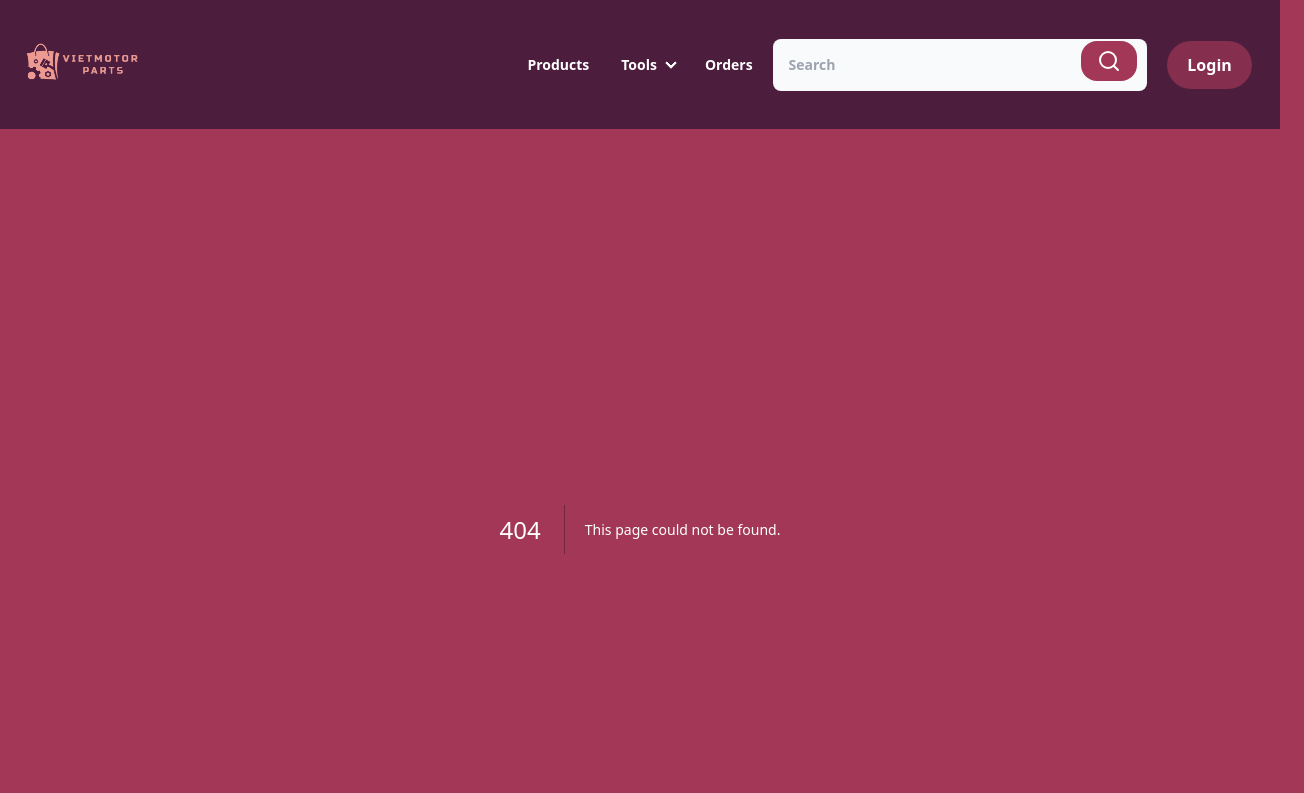
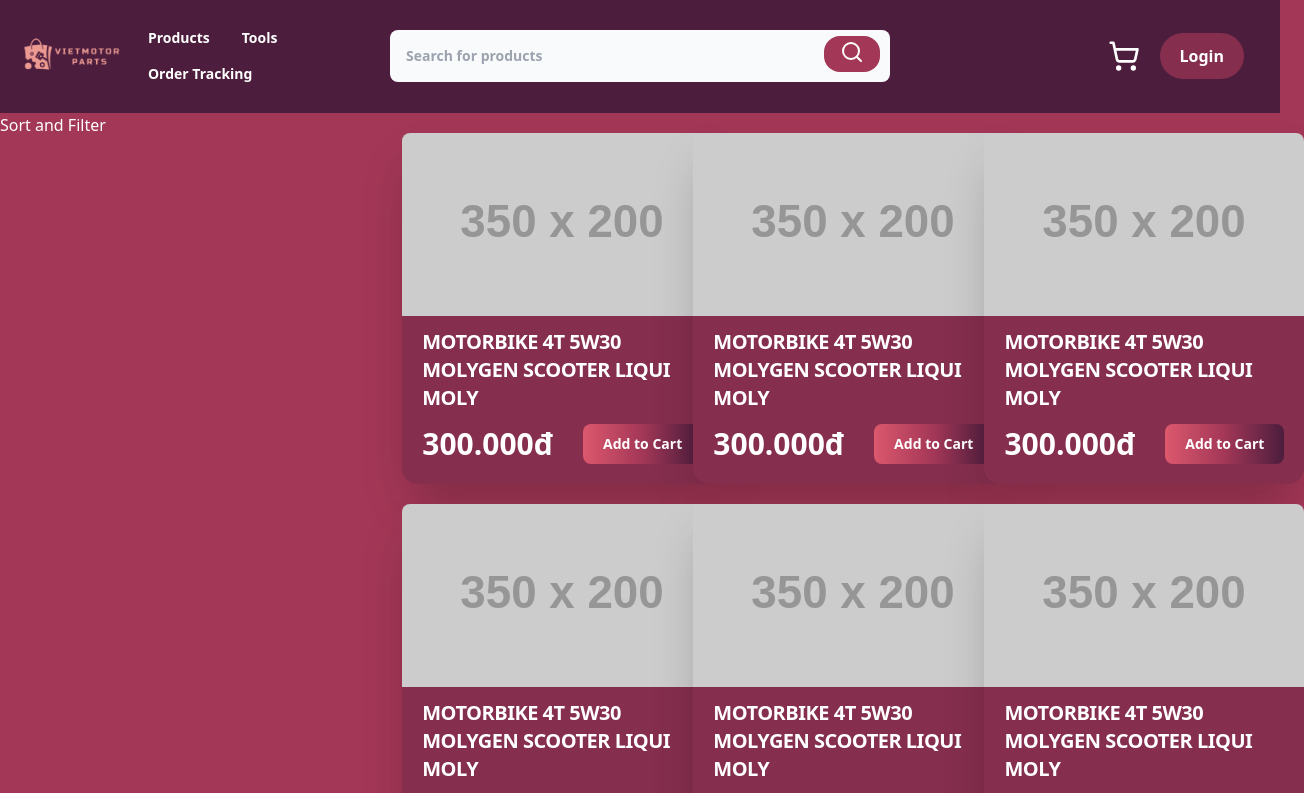
Before and after one commit to RMIT-Vietnam-Teaching/group-project-2024c-isys2101-3395-abg, a Next.js app in the folder viet-motor-parts/: page /products in a window 1280 px wide. Before the commit this address had no page. Shown: the top 793 px of the page, 1304 px wide, since content can reach past the window. Built offline with nearby package versions, Linux system fonts and the light colour scheme.

Commit message:
All products page init
Update navbar
Update SearchBar
Update Landing Page
Create skeleton all products page

```diff
--- a/viet-motor-parts/app/components/Navbar.tsx
+++ b/viet-motor-parts/app/components/Navbar.tsx
@@ -1,51 +1,41 @@
 import Link from "next/link";
 import Image from "next/image";
 import SearchBar from "./SearchBar";
+import { Menu, ShoppingCartIcon } from 'lucide-react';
+
 
 export function Navbar() {
   return (
     <div className="navbar bg-brand-600 font-bold">
       <div className="navbar-start">
-        <div className="dropdown">
-          <div tabIndex={0} role="button" className="btn btn-ghost lg:hidden">
-            <svg
-              xmlns="http://www.w3.org/2000/svg"
-              className="h-5 w-5"
-              fill="none"
-              viewBox="0 0 24 24"
-              stroke="currentColor"
-            >
-              <path
-                strokeLinecap="round"
-                strokeLinejoin="round"
-                strokeWidth="2"
-                d="M4 6h16M4 12h8m-8 6h16"
-              />
-            </svg>
-          </div>
+        <details className="dropdown lg:hidden">
+          <summary className="btn btn-ghost lg:hidden">
+            <Menu size={32} />
+          </summary>
           <ul
             tabIndex={0}
-            className="menu dropdown-content menu-sm z-[1] mt-3 grid w-52 gap-3 rounded-box bg-brand-600 p-2 shadow"
+            className="menu dropdown-content mt-3 grid w-screen gap-2 rounded-box bg-brand-600 shadow"
           >
             <li>
-              <a>Products</a>
+              <Link href="/products">Products</Link>
             </li>
             <li>
-              <a>Tools</a>
+              Tools
               <ul className="p-2">
                 <li>
-                  <a>Compatability</a>
+                  <Link href="/compatability-check">Compatability Check</Link>
                 </li>
                 <li>
-                  <a>Interest Rate Calculator</a>
+                  <Link href="/calculator">Interest Rate Calculator</Link>
                 </li>
               </ul>
             </li>
             <li>
-              <a>Order Tracking</a>
+              <Link href="/order-tracking">Order Tracking</Link>
             </li>
+            <SearchBar />
           </ul>
-        </div>
+        </details>
         <Link href="/">
           <Image
             src="/logo/LogoWithNameSide.png"
@@ -54,35 +44,41 @@ export function Navbar() {
             height={75}
           />
         </Link>
-      </div>
-      <div className="navbar-center hidden lg:flex">
+        <div className="hidden lg:flex">
           <ul className="menu menu-horizontal px-1">
             <li>
-            <a>Products</a>
+              <Link href="/products">Products</Link>
+
             </li>
             <li>
-            <details>
-              <summary>Tools</summary>
-              <ul className="bg-brand-600 p-2">
+              <div className="dropdown dropdown-hover dropdown-bottom">
+                <div tabIndex={0} role="button">Tools</div>
+                <ul tabIndex={0} className="bg-brand-600 p-2 dropdown-content z-[1] w-52 rounded-lg">
                   <li>
-                  <a>Compatability Check</a>
+                    <Link href="/compatability-check">Compatability Check</Link>
                   </li>
                   <li>
-                  <a>Interest Rate Calculator</a>
-                </li>
-              </ul>
-            </details>
-          </li>
-          <li>
-            <a>Orders</a>
+                    <Link href="/calculator">Interest Rate Calculator</Link>
                   </li>
                 </ul>
               </div>
-      <div className="navbar-end grid grid-cols-4">
-        <div className="col-span-3">
+            </li>
+            <li>
+              <Link href="/order-tracking">Order Tracking</Link>
+            </li>
+          </ul>
+        </div>
+      </div>
+      <div className="navbar-center hidden lg:flex">
+        <div className="w-[500px]">
           <SearchBar />
         </div>
-        <div className="col-span-1 justify-items-center grid tooltip tooltip-warning tooltip-bottom" data-tip="Only for Admins!">
+      </div>
+      <div className="navbar-end flex gap-5">
+        <Link href='/cart'>
+          <ShoppingCartIcon size={32} />
+        </Link>
+        <div className="tooltip tooltip-warning tooltip-bottom lg:mr-7" data-tip="Only for Admins!">
           <Link href="/login" className="rounded-3xl bg-brand-500 px-5 py-3">
             Login
           </Link>
--- a/viet-motor-parts/app/components/ProductList.tsx
+++ b/viet-motor-parts/app/components/ProductList.tsx
@@ -1,7 +1,14 @@
+import { twMerge } from "tailwind-merge";
 import ProductCard  from "./ProductCard";
-export function ProductList(){
+
+interface ProductListProps {
+    className?: string;
+  }
+
+
+export function ProductList({className}: ProductListProps) {
     return (
-        <div className="grid items-center grid-cols-1 gap-5 lg:grid-cols-3 md:grid-cols-2 justify-items-center">
+        <div className={twMerge(`grid items-center grid-cols-1 gap-5 lg:grid-cols-3 md:grid-cols-2 justify-items-center ${className}`)}>
         {[...Array(6)].map((_, index) => (
           <ProductCard key={index} />
         ))}
--- a/viet-motor-parts/app/components/SearchBar.tsx
+++ b/viet-motor-parts/app/components/SearchBar.tsx
@@ -1,12 +1,12 @@
 import { Search } from 'lucide-react';
 
-export default function SearchBar(){
+export default function SearchBar() {
     return (
         <form className="w-full">
             <label htmlFor="default-search" className="mb-2 text-sm font-medium text-gray-900 sr-only dark:text-white">Search</label>
             <div className="relative w-full">
-        <input type="search" id="default-search" className="block w-full p-4 text-sm text-gray-900 focus:outline-none rounded-lg bg-gray-50" placeholder="Search" required />
-        <button type="submit" className="text-white absolute end-2.5 bottom-2.5 bg-brand-400 hover:bg-brand-600 font-medium rounded-2xl text-sm px-4 py-2">
+                <input type="search" id="default-search" className="block w-full p-4 text-sm text-gray-800 focus:outline-none rounded-lg bg-gray-50" placeholder="Search for products" required />
+                <button type="submit" className="text-white absolute end-2.5 bottom-2.5 bg-brand-400 hover:bg-brand-600 font-medium rounded-2xl text-sm px-4 pb-2 pt-1">
                     <Search />
                 </button>
             </div>
--- a/viet-motor-parts/app/page.tsx
+++ b/viet-motor-parts/app/page.tsx
@@ -12,15 +12,17 @@ export default function Home() {
   return (
     <div>
       <Hero/>
-      <div className="justify-items-center items-center justify-center">
-    <div className="text-center pb-10 grid grid-cols-3">
-        <h1 className="text-5xl font-bold col-start-2">
+      <div className="grid w-screen grid-cols-1 gap-6 mx-auto my-5 lg:grid-cols-3 justify-items-center lg:gap-10">
+        <div className="col-span-1 lg:col-start-2">
+          <h1 className="text-6xl font-bold">
             Top Sellers
-        </h1>
-        <Button title="View All" link="/products" className="w-min" />
-    </div>
-      <ProductList/>
+          </h1>
+        </div>
+        <div className="col-span-1 flex items-center">
+          <Button title="View All" link="/products" />
+        </div>
       </div>
-    </div>
+      <ProductList className="py-5"/>
+      </div>
   );
 }
--- /dev/null
+++ b/viet-motor-parts/app/products/page.tsx
@@ -0,0 +1,20 @@
+import { ProductList } from '../components/ProductList';
+import { Metadata } from "next/types";
+
+export const metadata: Metadata = {
+    title: "Products | Viet Motor Parts",
+    description: "All Products of Viet Motor Parts",
+};
+
+export default function Page() {
+    return (
+        <div className='grid grid-cols-3'>
+            <div className='col-span-1'>
+                Sort and Filter
+            </div>
+            <div className='col-span-2'>
+                <ProductList className="py-5" />
+            </div>
+        </div>
+    );
+}
```
Lines whose indentation alone changed are shown as unchanged.
